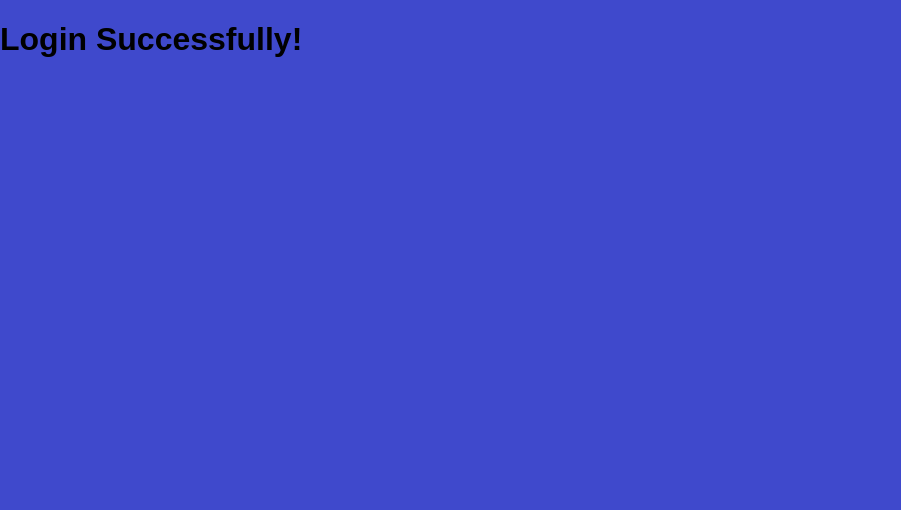
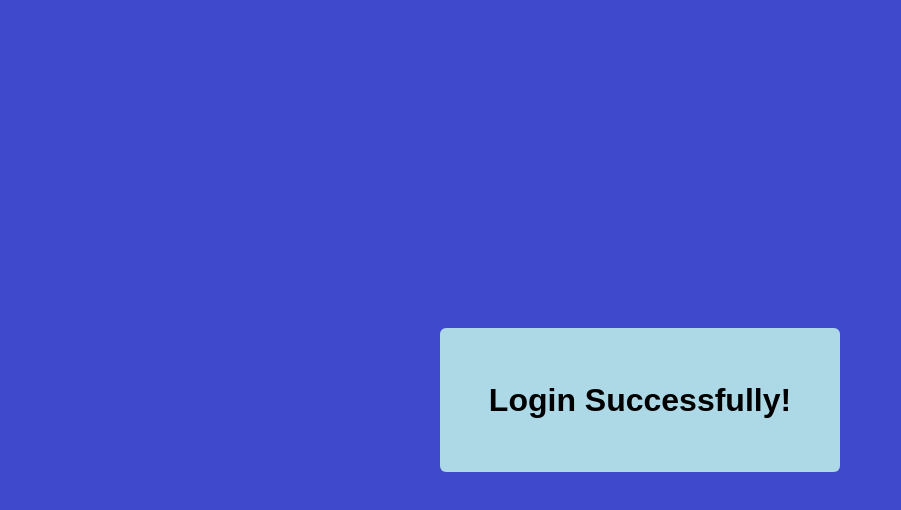
Before and after one commit to avieha/verification_page, a React (Create React App) app: page /login in a window 1280 px wide. Shown: the top 510 px of the page, without its empty margins (0-901 px from the left). Built offline with nearby package versions, Linux system fonts and the light colour scheme.

Commit message:
login is now working

```diff
--- a/src/pages/Login.js
+++ b/src/pages/Login.js
@@ -1,8 +1,12 @@
+import styles from './styles.module.css';
+
 const Login = () => {
 
     return (
-        <div>
-            <h1>Login Successfully!</h1>
+        <div className={styles.container}>
+            <div className={styles.formContainer}>
+                <h1>Login Successfully!</h1>
+            </div>
         </div>
     )
 }
```
